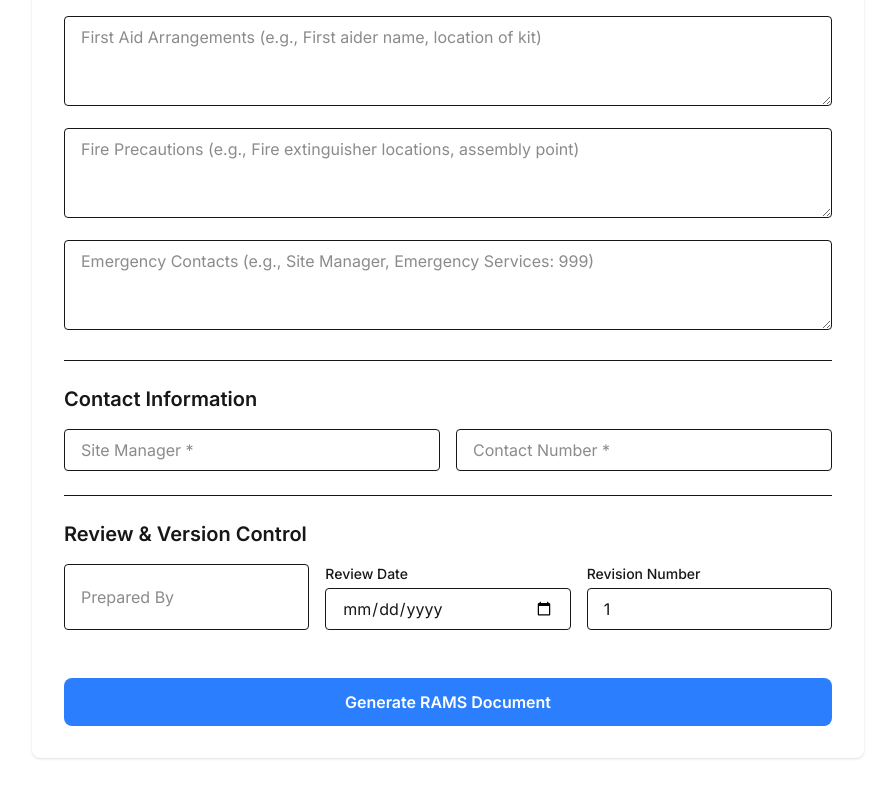
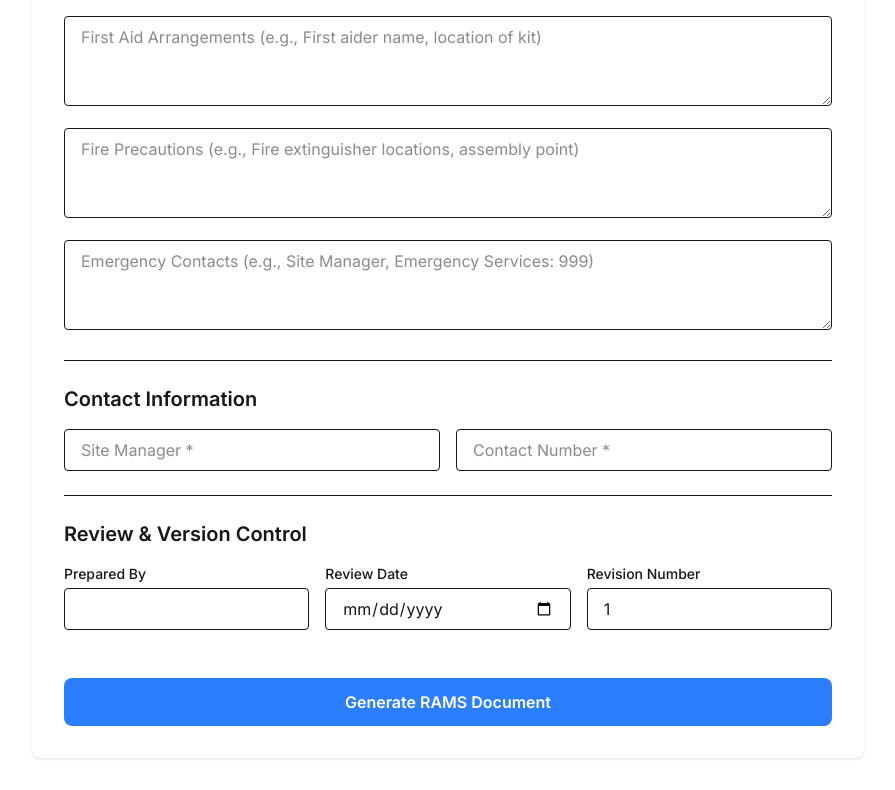
Before and after one commit to Hannlytics/rams-generator, a Next.js app: page /new-rams in a window 1280 px wide. Shown: the part 2324-3114 px from the top of the page, without its empty margins (192-1087 px from the left). Built offline with nearby package versions, Linux system fonts and the light colour scheme.

Commit message:
Feat: Implement Phase 2 modules for Emergency Planning and Review

```diff
--- a/app/create-rams/page.tsx
+++ b/app/create-rams/page.tsx
@@ -213,13 +213,36 @@ export default function NewRams() {
           </div>
         </div>
 
-        {/* --- PHASE 2: REVIEW & VERSION CONTROL SECTION --- */}
+        {/* --- PHASE 2: REVIEW & VERSION CONTROL SECTION (UPDATED) --- */}
         <div className="pb-6">
           <h2 className="text-xl font-semibold mb-4">Review & Version Control</h2>
           <div className="grid grid-cols-1 md:grid-cols-3 gap-4">
-            <input value={preparedBy} onChange={(e) => setPreparedBy(e.target.value)} placeholder="Prepared By" className="w-full px-4 py-2 border rounded focus:ring-2 focus:ring-blue-500"/>
-            <div><label className="block text-sm font-medium mb-1">Review Date</label><input type="date" value={reviewDate} onChange={(e) => setReviewDate(e.target.value)} className="w-full px-4 py-2 border rounded focus:ring-2 focus:ring-blue-500"/></div>
-            <div><label className="block text-sm font-medium mb-1">Revision Number</label><input type="number" value={revisionNumber} onChange={(e) => setRevisionNumber(e.target.value)} className="w-full px-4 py-2 border rounded focus:ring-2 focus:ring-blue-500"/></div>
+            <div>
+              <label className="block text-sm font-medium mb-1">Prepared By</label>
+              <input
+                value={preparedBy}
+                onChange={(e) => setPreparedBy(e.target.value)}
+                className="w-full px-4 py-2 border rounded focus:ring-2 focus:ring-blue-500"
+              />
+            </div>
+            <div>
+              <label className="block text-sm font-medium mb-1">Review Date</label>
+              <input
+                type="date"
+                value={reviewDate}
+                onChange={(e) => setReviewDate(e.target.value)}
+                className="w-full px-4 py-2 border rounded focus:ring-2 focus:ring-blue-500"
+              />
+            </div>
+            <div>
+              <label className="block text-sm font-medium mb-1">Revision Number</label>
+              <input
+                type="number"
+                value={revisionNumber}
+                onChange={(e) => setRevisionNumber(e.target.value)}
+                className="w-full px-4 py-2 border rounded focus:ring-2 focus:ring-blue-500"
+              />
+            </div>
           </div>
         </div>
 
--- a/app/new-rams/page.tsx
+++ b/app/new-rams/page.tsx
@@ -213,13 +213,36 @@ export default function NewRams() {
           </div>
         </div>
 
-        {/* --- PHASE 2: REVIEW & VERSION CONTROL SECTION --- */}
+        {/* --- PHASE 2: REVIEW & VERSION CONTROL SECTION (UPDATED) --- */}
         <div className="pb-6">
           <h2 className="text-xl font-semibold mb-4">Review & Version Control</h2>
           <div className="grid grid-cols-1 md:grid-cols-3 gap-4">
-            <input value={preparedBy} onChange={(e) => setPreparedBy(e.target.value)} placeholder="Prepared By" className="w-full px-4 py-2 border rounded focus:ring-2 focus:ring-blue-500"/>
-            <div><label className="block text-sm font-medium mb-1">Review Date</label><input type="date" value={reviewDate} onChange={(e) => setReviewDate(e.target.value)} className="w-full px-4 py-2 border rounded focus:ring-2 focus:ring-blue-500"/></div>
-            <div><label className="block text-sm font-medium mb-1">Revision Number</label><input type="number" value={revisionNumber} onChange={(e) => setRevisionNumber(e.target.value)} className="w-full px-4 py-2 border rounded focus:ring-2 focus:ring-blue-500"/></div>
+            <div>
+              <label className="block text-sm font-medium mb-1">Prepared By</label>
+              <input
+                value={preparedBy}
+                onChange={(e) => setPreparedBy(e.target.value)}
+                className="w-full px-4 py-2 border rounded focus:ring-2 focus:ring-blue-500"
+              />
+            </div>
+            <div>
+              <label className="block text-sm font-medium mb-1">Review Date</label>
+              <input
+                type="date"
+                value={reviewDate}
+                onChange={(e) => setReviewDate(e.target.value)}
+                className="w-full px-4 py-2 border rounded focus:ring-2 focus:ring-blue-500"
+              />
+            </div>
+            <div>
+              <label className="block text-sm font-medium mb-1">Revision Number</label>
+              <input
+                type="number"
+                value={revisionNumber}
+                onChange={(e) => setRevisionNumber(e.target.value)}
+                className="w-full px-4 py-2 border rounded focus:ring-2 focus:ring-blue-500"
+              />
+            </div>
           </div>
         </div>
 
```
